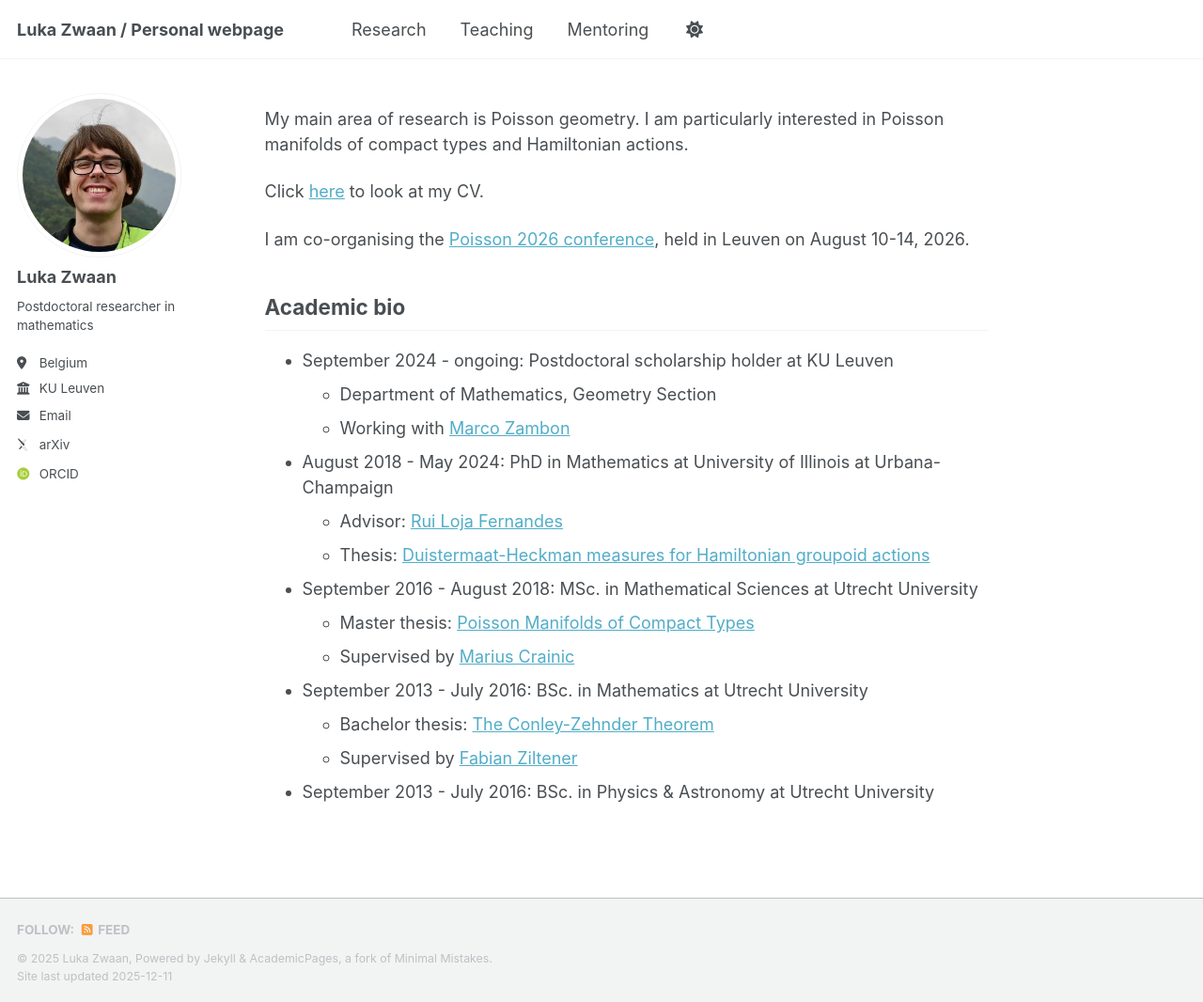
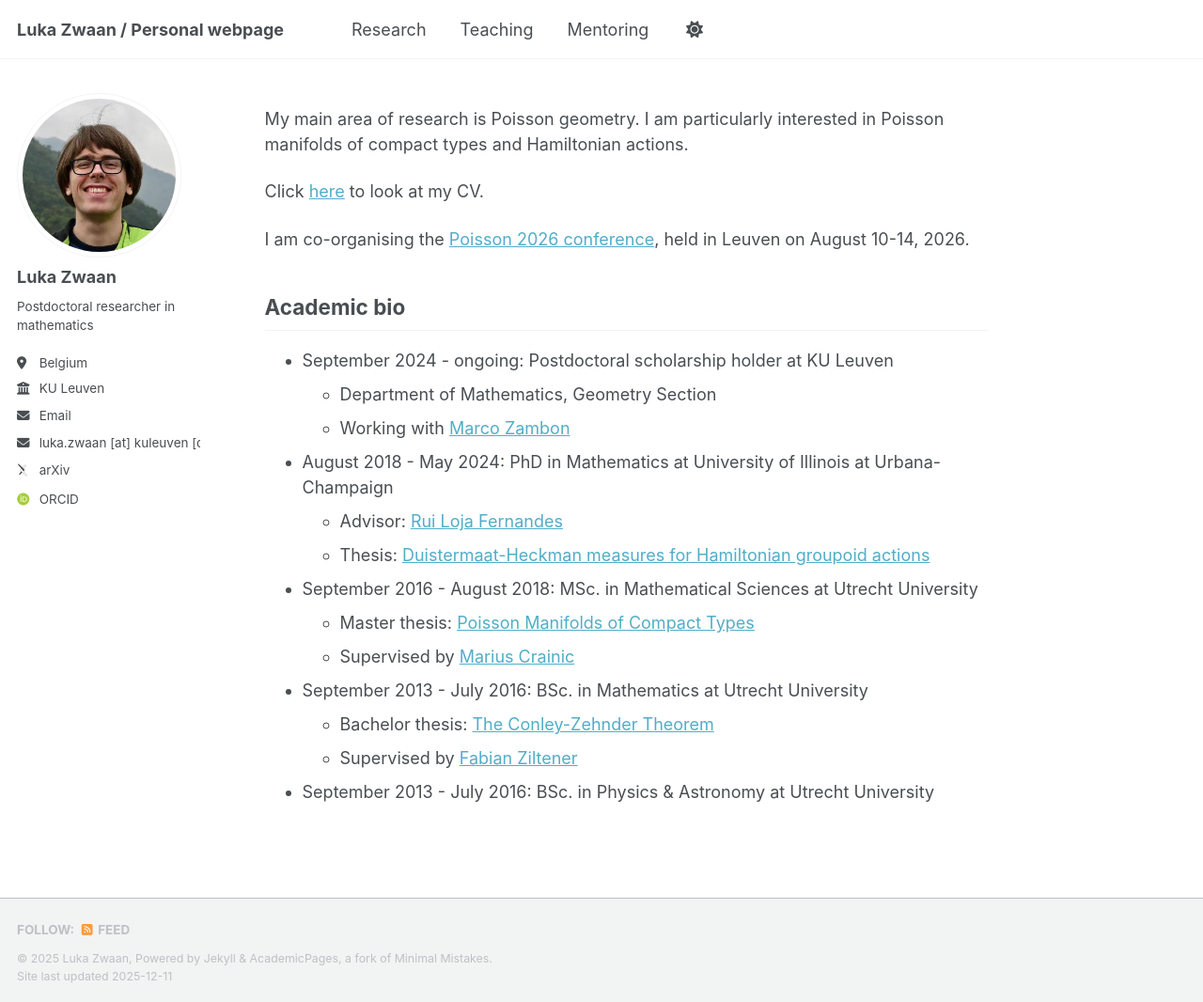
Before and after one commit to LukaZwaan/lukazwaan.github.io, a Jekyll site: the page built from _pages/about.md, in a window 1280 px wide and 1066 px high. Shown: the whole window at 94% size. Built offline with Jekyll 4.4.1, drawn with Linux system fonts in a browser that asks for light colours; some web fonts are replaced; a script bundle is joined from its source files by our own code; library files that are not in the unit come from our copies.

Commit message:
Update author-profile.html

```diff
--- a/_includes/author-profile.html
+++ b/_includes/author-profile.html
@@ -36,6 +36,7 @@
       {% if author.email %}
         <li><a href="mailto:{{ author.email }}"><i class="fas fa-fw fa-envelope icon-pad-right" aria-hidden="true"></i>{{ site.data.ui-text[site.locale].email_label | default: "Email" }}</a></li>
       {% endif %}
+        <li class="author__desktop"><i class="fas fa-fw fa-envelope icon-pad-right" aria-hidden="true"></i>{{ "luka.zwaan [at] kuleuven [dot] be" }}</li>
 
       <!-- Font Awesome and Academicons icons / Academic websites -->
       {% if author.academia %}
```
